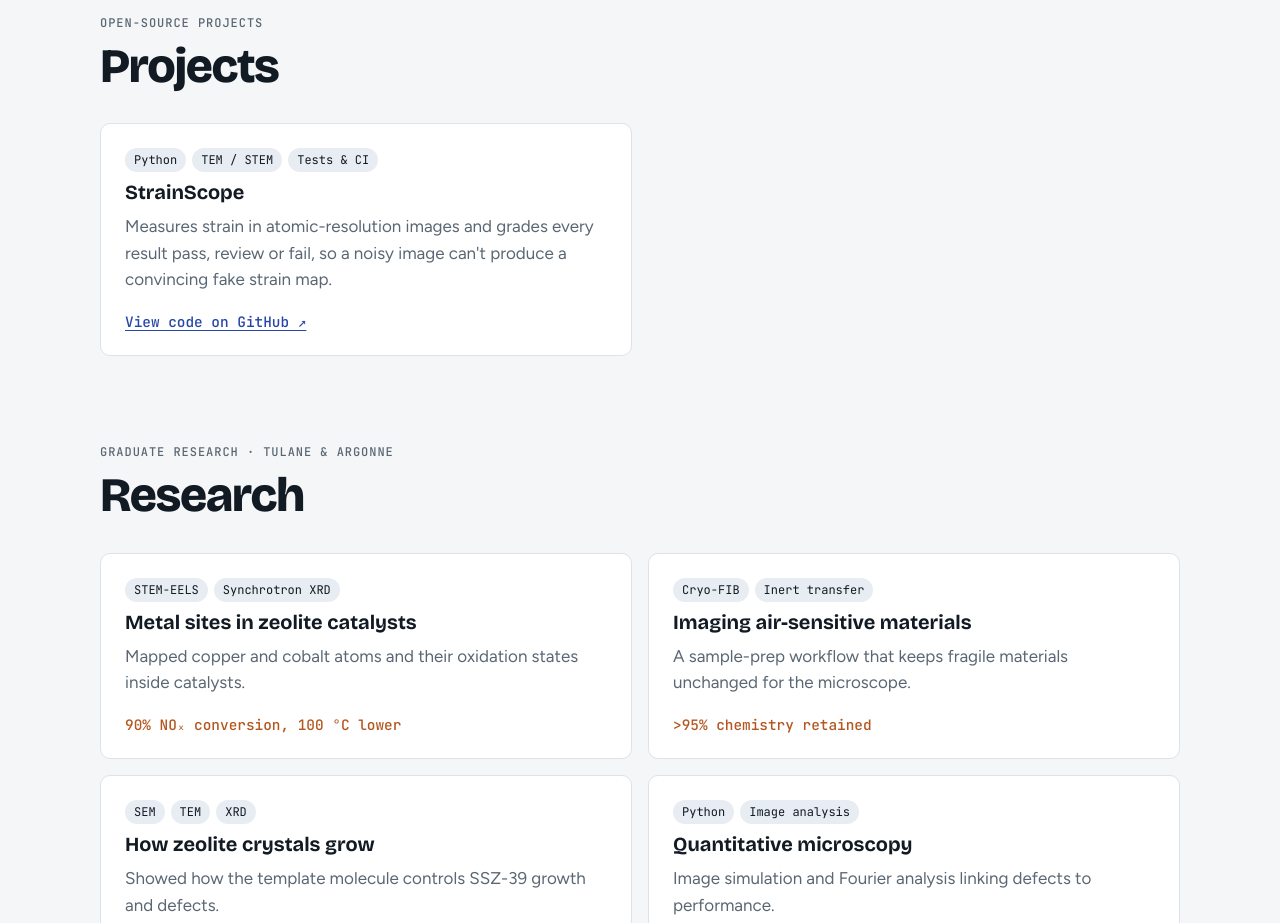
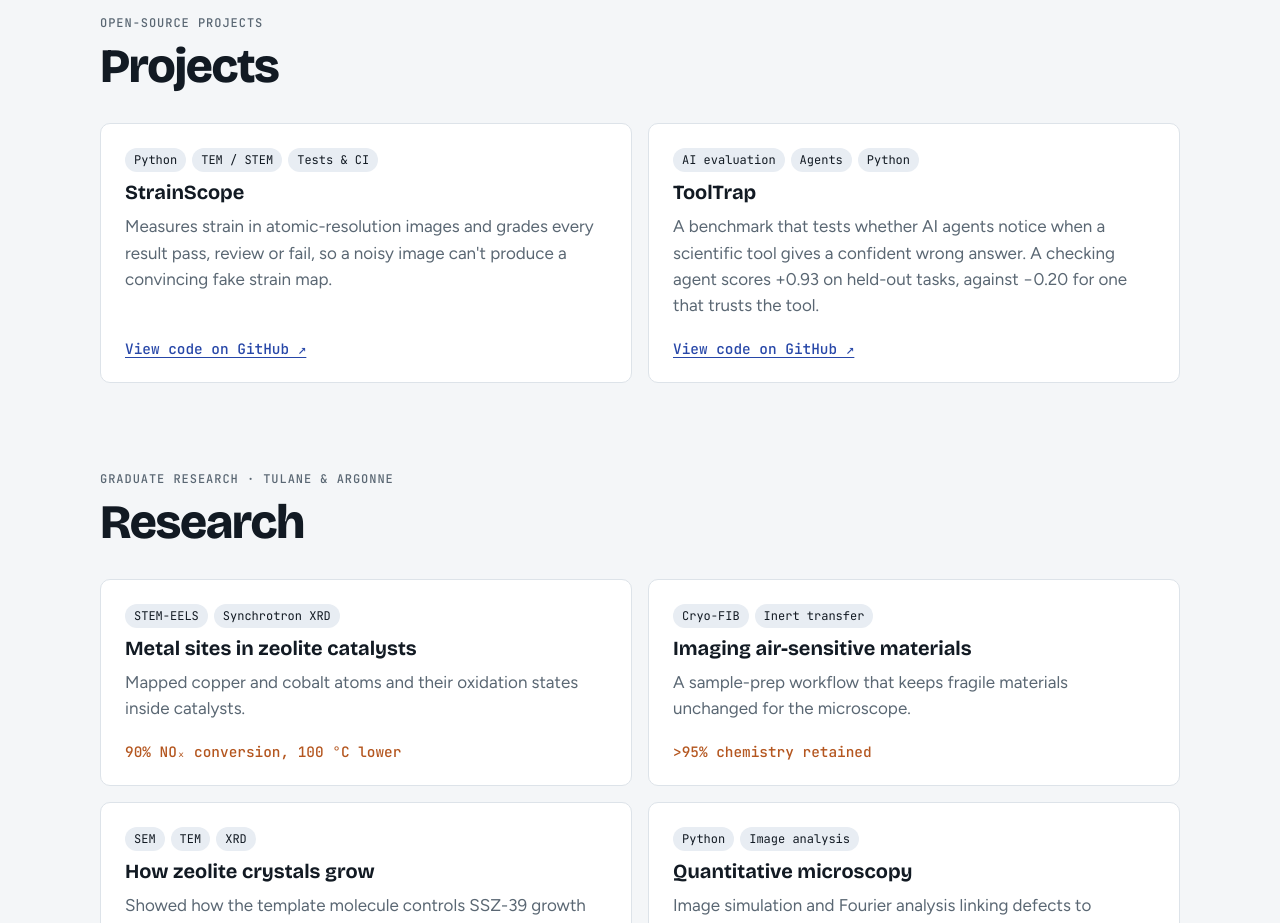
Before and after one commit to CynthiaUkagha/cynthiaukagha.github.io, a plain HTML site: page index.html in a window 1280 px wide. Shown: the part 1840-2763 px from the top of the page. Drawn offline with nearby package versions, Linux system fonts and the light colour scheme.

Commit message:
Add ToolTrap to projects
Co-Authored-By: Claude Opus 5.5 <noreply@anthropic.com>

```diff
--- a/index.html
+++ b/index.html
@@ -256,6 +256,12 @@ footer { padding-block: 0 40px; color: var(--muted); font-size: 0.9rem; }
         <p>Measures strain in atomic-resolution images and grades every result pass, review or fail, so a noisy image can't produce a convincing fake strain map.</p>
         <p class="outcome"><a href="https://github.com/CynthiaUkagha/strainscope" target="_blank" rel="noopener">View code on GitHub ↗</a></p>
       </article>
+      <article class="project">
+        <div class="tags"><span class="tag">AI evaluation</span><span class="tag">Agents</span><span class="tag">Python</span></div>
+        <h3>ToolTrap</h3>
+        <p>A benchmark that tests whether AI agents notice when a scientific tool gives a confident wrong answer. A checking agent scores +0.93 on held-out tasks, against −0.20 for one that trusts the tool.</p>
+        <p class="outcome"><a href="https://github.com/CynthiaUkagha/tooltrap" target="_blank" rel="noopener">View code on GitHub ↗</a></p>
+      </article>
     </div>
   </section>
 
```
